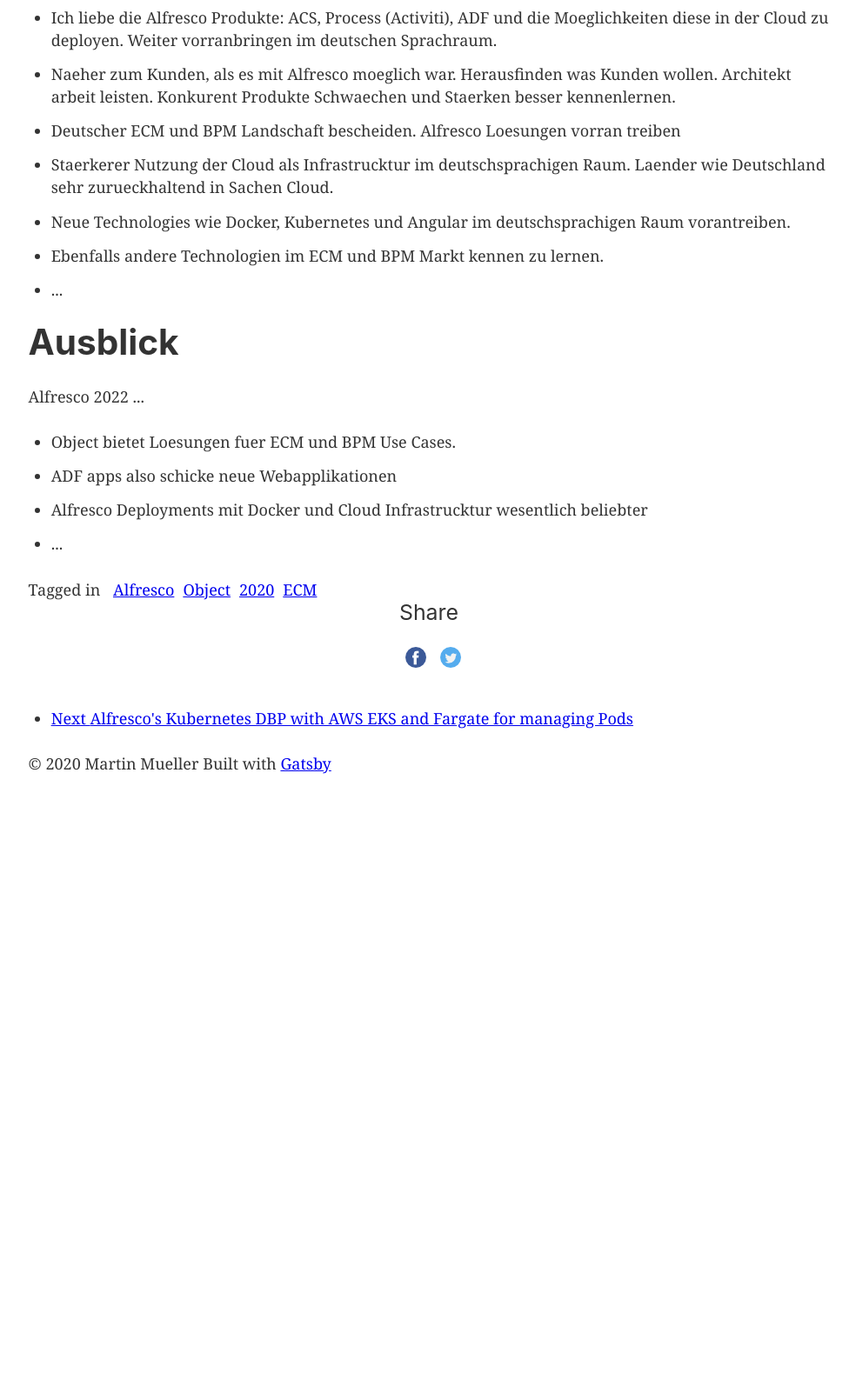
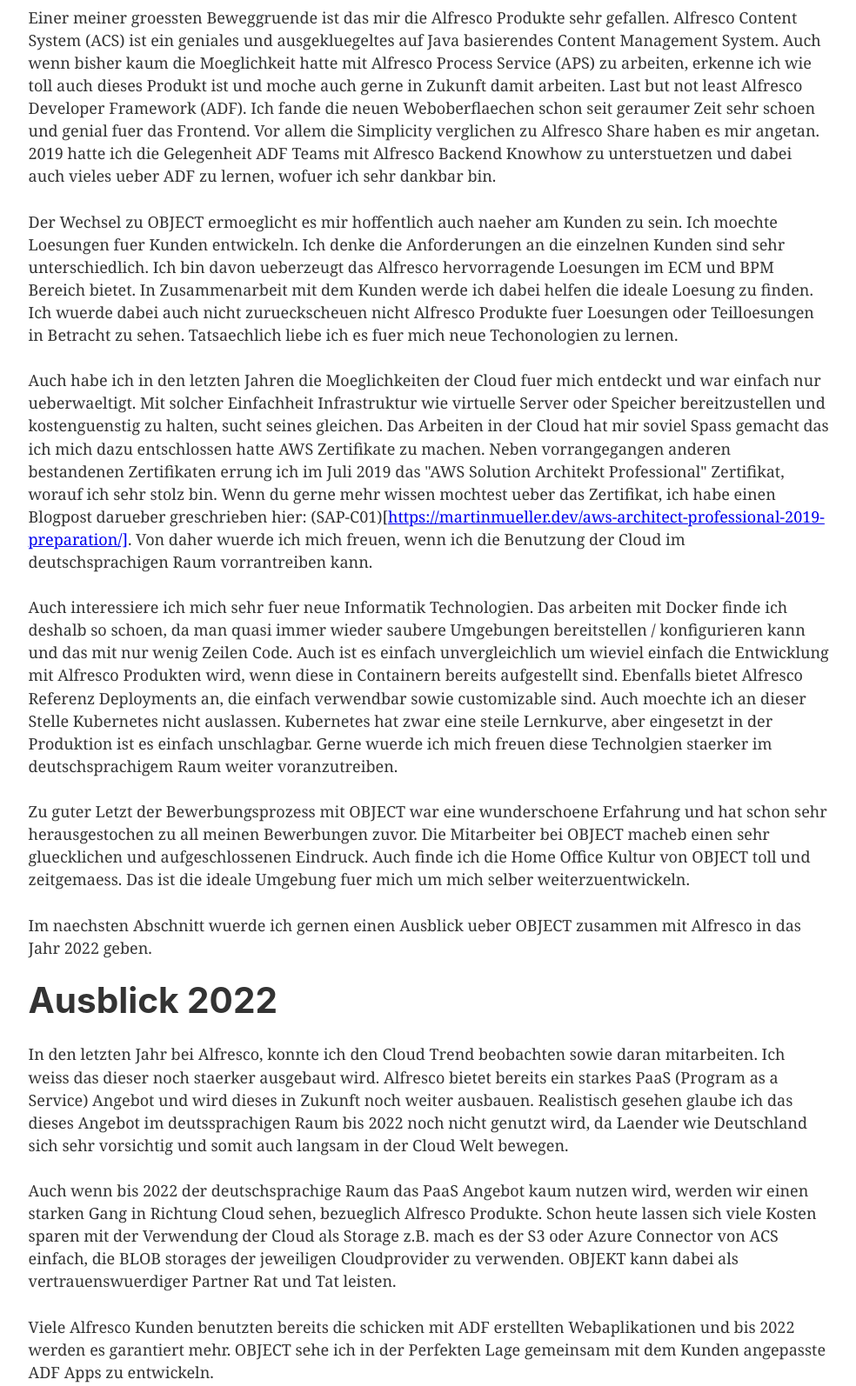
Before and after one commit to mmuller88/mmblog, a Gatsby site: page /Object-CH/ in a window 1280 px wide. Shown: the part 1080-2674 px from the top of the page at 87% size, without its empty margins (147-1131 px from the left). Before the commit the page ends 1998 px from the top, so only its background shows below. Built offline with nearby package versions, Linux system fonts and the light colour scheme; Gatsby itself is replaced by a stand-in of ours.

Commit message:
Beweggruende

```diff
--- a/content/Object-CH/index.md
+++ b/content/Object-CH/index.md
@@ -12,17 +12,21 @@
 Mit voller Freude darf ich verkuenden, dass ich am 14. Februar zu www.object.ch wechsle. Diese ist eine Partnerfirma von meiner jetztigen Firma www.alfresco.com. OBJECT bewegt sich hauptsaechlich auf and den Deutschen / Schweizerischen ECM (Enterprise Content Managment) Markt. Nachfolgend liste ich meine Beweggruende auf und am Schluss meine erklaere ich meine Visionen von OBJECT und Alfresco fuer 2022.
 
 # Beweggruende
-* Ich liebe die Alfresco Produkte: ACS, Process (Activiti), ADF und die Moeglichkeiten diese in der Cloud zu deployen. Weiter vorranbringen im deutschen Sprachraum.
-* Naeher zum Kunden, als es mit Alfresco moeglich war. Herausfinden was Kunden wollen. Architekt arbeit leisten. Konkurent Produkte Schwaechen und Staerken besser kennenlernen.
-* Deutscher ECM und BPM Landschaft bescheiden. Alfresco Loesungen vorran treiben
-* Staerkerer Nutzung der Cloud als Infrastrucktur im deutschsprachigen Raum. Laender wie Deutschland sehr zurueckhaltend in Sachen Cloud.
-* Neue Technologies wie Docker, Kubernetes und Angular im deutschsprachigen Raum vorantreiben.
-* Ebenfalls andere Technologien im ECM und BPM Markt kennen zu lernen.
-* ...
+Einer meiner groessten Beweggruende ist das mir die Alfresco Produkte sehr gefallen. Alfresco Content System (ACS) ist ein geniales und ausgekluegeltes auf Java basierendes Content Management System. Auch wenn bisher kaum die Moeglichkeit hatte mit Alfresco Process Service (APS) zu arbeiten, erkenne ich wie toll auch dieses Produkt ist und moche auch gerne in Zukunft damit arbeiten. Last but not least Alfresco Developer Framework (ADF). Ich fande die neuen Weboberflaechen schon seit geraumer Zeit sehr schoen und genial fuer das Frontend. Vor allem die Simplicity verglichen zu Alfresco Share haben es mir angetan. 2019 hatte ich die Gelegenheit ADF Teams mit Alfresco Backend Knowhow zu unterstuetzen und dabei auch vieles ueber ADF zu lernen, wofuer ich sehr dankbar bin.
 
-# Ausblick
-Alfresco 2022 ...
-* Object bietet Loesungen fuer ECM und BPM Use Cases.
-* ADF apps also schicke neue Webapplikationen
-* Alfresco Deployments mit Docker und Cloud Infrastrucktur wesentlich beliebter
-* ...
+Der Wechsel zu OBJECT ermoeglicht es mir hoffentlich auch naeher am Kunden zu sein. Ich moechte Loesungen fuer Kunden entwickeln. Ich denke die Anforderungen an die einzelnen Kunden sind sehr unterschiedlich. Ich bin davon ueberzeugt das Alfresco hervorragende Loesungen im ECM und BPM Bereich bietet. In Zusammenarbeit mit dem Kunden werde ich dabei helfen die ideale Loesung zu finden. Ich wuerde dabei auch nicht zurueckscheuen nicht Alfresco Produkte fuer Loesungen oder Teilloesungen in Betracht zu sehen. Tatsaechlich liebe ich es fuer mich neue Techonologien zu lernen.
+
+Auch habe ich in den letzten Jahren die Moeglichkeiten der Cloud fuer mich entdeckt und war einfach nur ueberwaeltigt. Mit solcher Einfachheit Infrastruktur wie virtuelle Server oder Speicher bereitzustellen und kostenguenstig zu halten, sucht seines gleichen. Das Arbeiten in der Cloud hat mir soviel Spass gemacht das ich mich dazu entschlossen hatte AWS Zertifikate zu machen. Neben vorrangegangen anderen bestandenen Zertifikaten errung ich im Juli 2019 das "AWS Solution Architekt Professional" Zertifikat, worauf ich sehr stolz bin. Wenn du gerne mehr wissen mochtest ueber das Zertifikat, ich habe einen Blogpost darueber greschrieben hier: (SAP-C01)[https://martinmueller.dev/aws-architect-professional-2019-preparation/]. Von daher wuerde ich mich freuen, wenn ich die Benutzung der Cloud im deutschsprachigen Raum vorrantreiben kann.
+
+Auch interessiere ich mich sehr fuer neue Informatik Technologien. Das arbeiten mit Docker finde ich deshalb so schoen, da man quasi immer wieder saubere Umgebungen bereitstellen / konfigurieren kann und das mit nur wenig Zeilen Code. Auch ist es einfach unvergleichlich um wieviel einfach die Entwicklung mit Alfresco Produkten wird, wenn diese in Containern bereits aufgestellt sind. Ebenfalls bietet Alfresco Referenz Deployments an, die einfach verwendbar sowie customizable sind. Auch moechte ich an dieser Stelle Kubernetes nicht auslassen. Kubernetes hat zwar eine steile Lernkurve, aber eingesetzt in der Produktion ist es einfach unschlagbar. Gerne wuerde ich mich freuen diese Technolgien staerker im deutschsprachigem Raum weiter voranzutreiben.
+
+Zu guter Letzt der Bewerbungsprozess mit OBJECT war eine wunderschoene Erfahrung und hat schon sehr herausgestochen zu all meinen Bewerbungen zuvor. Die Mitarbeiter bei OBJECT macheb einen sehr gluecklichen und aufgeschlossenen Eindruck. Auch finde ich die Home Office Kultur von OBJECT toll und zeitgemaess. Das ist die ideale Umgebung fuer mich um mich selber weiterzuentwickeln.
+
+Im naechsten Abschnitt wuerde ich gernen einen Ausblick ueber OBJECT zusammen mit Alfresco in das Jahr 2022 geben.
+
+# Ausblick 2022
+In den letzten Jahr bei Alfresco, konnte ich den Cloud Trend beobachten sowie daran mitarbeiten. Ich weiss das dieser noch staerker ausgebaut wird. Alfresco bietet bereits ein starkes PaaS (Program as a Service) Angebot und wird dieses in Zukunft noch weiter ausbauen. Realistisch gesehen glaube ich das dieses Angebot im deutssprachigen Raum bis 2022 noch nicht genutzt wird, da Laender wie Deutschland sich sehr vorsichtig und somit auch langsam in der Cloud Welt bewegen.
+
+Auch wenn bis 2022 der deutschsprachige Raum das PaaS Angebot kaum nutzen wird, werden wir einen starken Gang in Richtung Cloud sehen, bezueglich Alfresco Produkte. Schon heute lassen sich viele Kosten sparen mit der Verwendung der Cloud als Storage z.B. mach es der S3 oder Azure Connector von ACS einfach, die BLOB storages der jeweiligen Cloudprovider zu verwenden. OBJEKT kann dabei als vertrauenswuerdiger Partner Rat und Tat leisten.
+
+Viele Alfresco Kunden benutzten bereits die schicken mit ADF erstellten Webaplikationen und bis 2022 werden es garantiert mehr. OBJECT sehe ich in der Perfekten Lage gemeinsam mit dem Kunden angepasste ADF Apps zu entwickeln.
```
